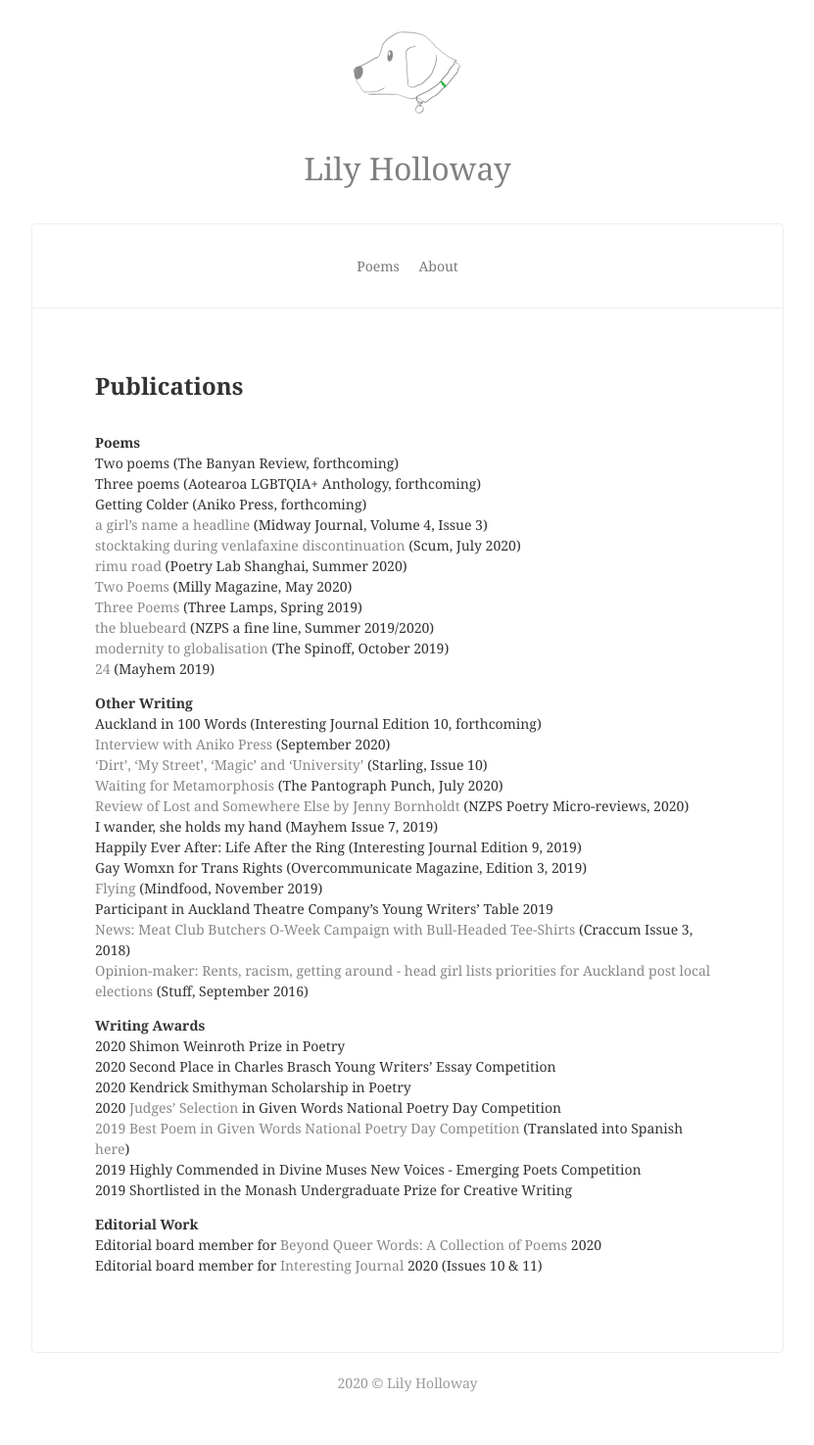
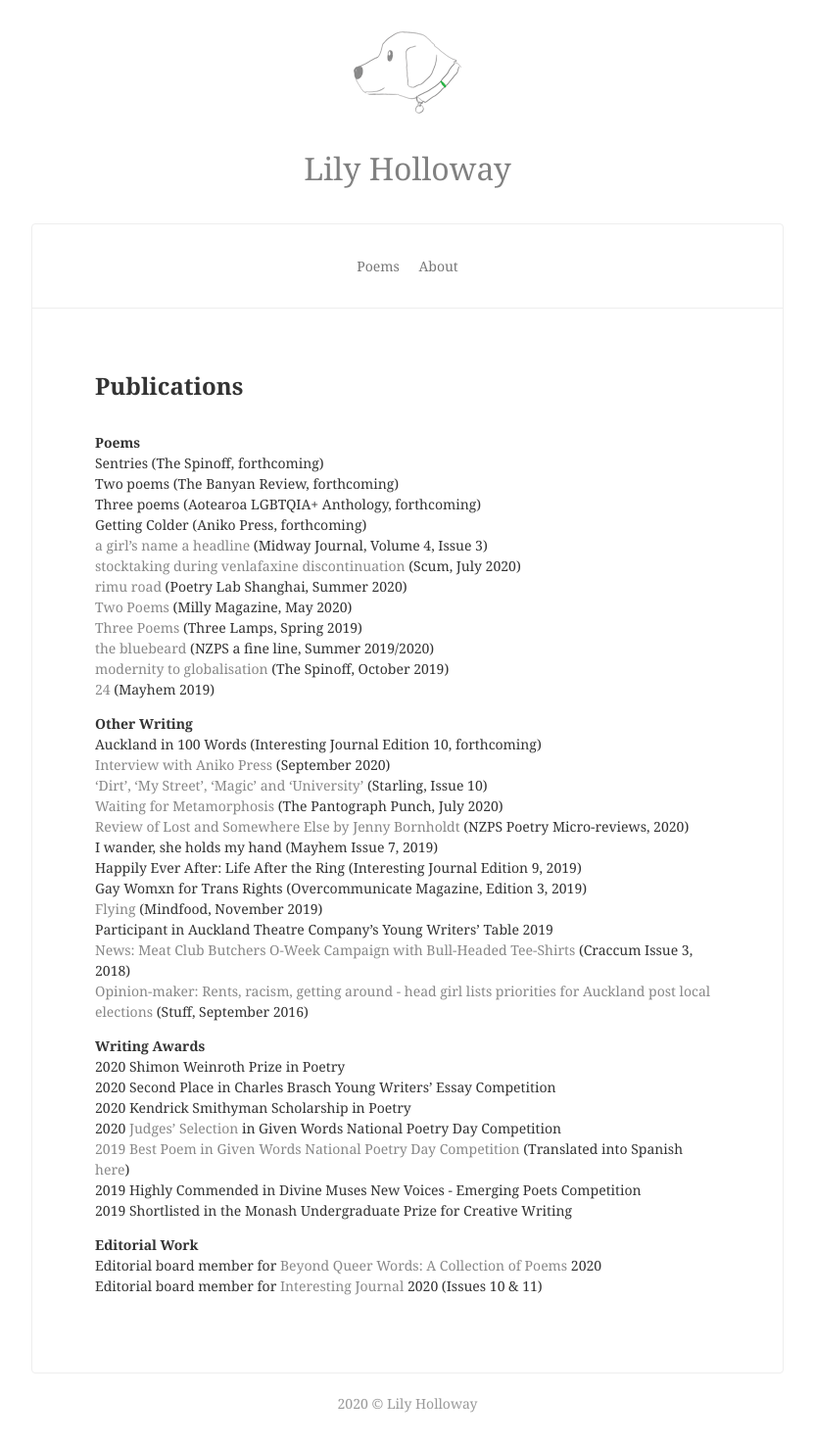
Before and after one commit to lilyholloway/lilyholloway.github.io, a Jekyll site: the page built from cv.md, in a window 1280 px wide. Shown: the whole page at 98% size, without its empty margins (224-1055 px from the left). Built offline with Jekyll 4.4.1, drawn with Linux system fonts in a browser that asks for light colours; nearby versions of some CDN libraries; before the commit the page ends 1454 px from its top, so only the background shows below that.

Commit message:
Update cv.md

```diff
--- a/cv.md
+++ b/cv.md
@@ -5,6 +5,7 @@ description: Publications and Awards
 ---
 
 <b>Poems</b><br>
+Sentries (The Spinoff, forthcoming)<br>
 Two poems (The Banyan Review, forthcoming)<br>
 Three poems (Aotearoa LGBTQIA+ Anthology, forthcoming)<br>
 Getting Colder (Aniko Press, forthcoming)<br>
```
